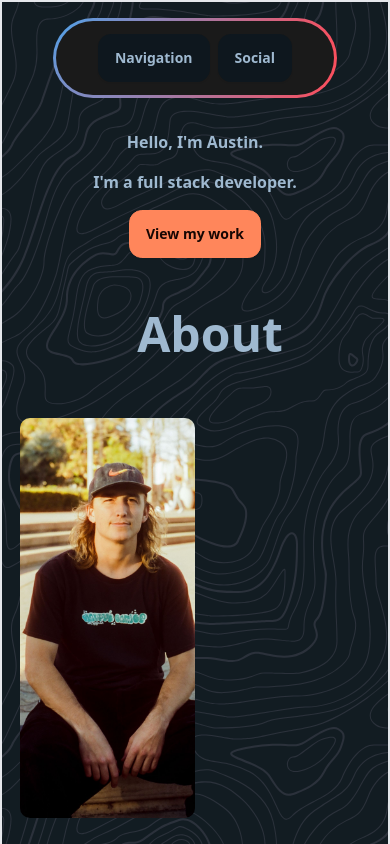
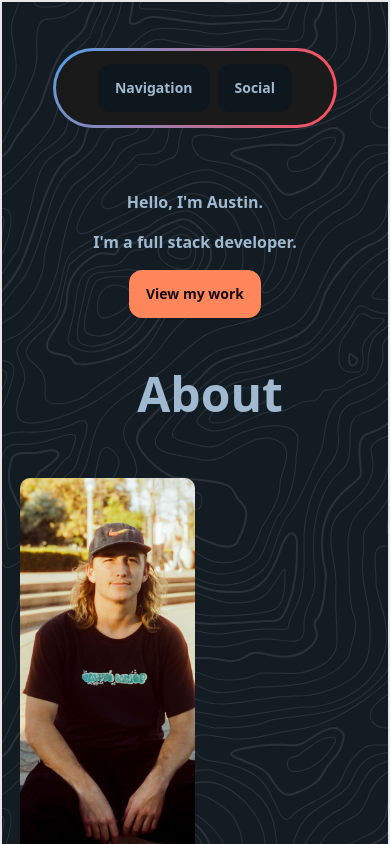
Before and after one commit to asmitt8373/Portfolio-, a React (Create React App) app: page / in a window 390 px wide. Shown: the top 844 px of the page. Built offline with nearby package versions, Linux system fonts and the light colour scheme.

Commit message:
making it responsive

```diff
--- a/src/NavBar.js
+++ b/src/NavBar.js
@@ -3,7 +3,7 @@ export function NavBar() {
   return (
     <div
       id="nav-bar"
-      className="fancy-border sticky top-0 z-50 w-4/5 md:w-1/2 h-20 rounded-full bg-sunset text-white mx-auto md:m-[30px] flex items-center justify-center"
+      className="fancy-border sticky top-0 z-50 w-4/5 md:w-1/2 h-20 rounded-full bg-sunset text-white mx-auto m-[30px] flex items-center justify-center"
     >
       <div class="dropdown dropdown-hover">
         <div tabindex="0" role="button" class="btn m-1">
```
